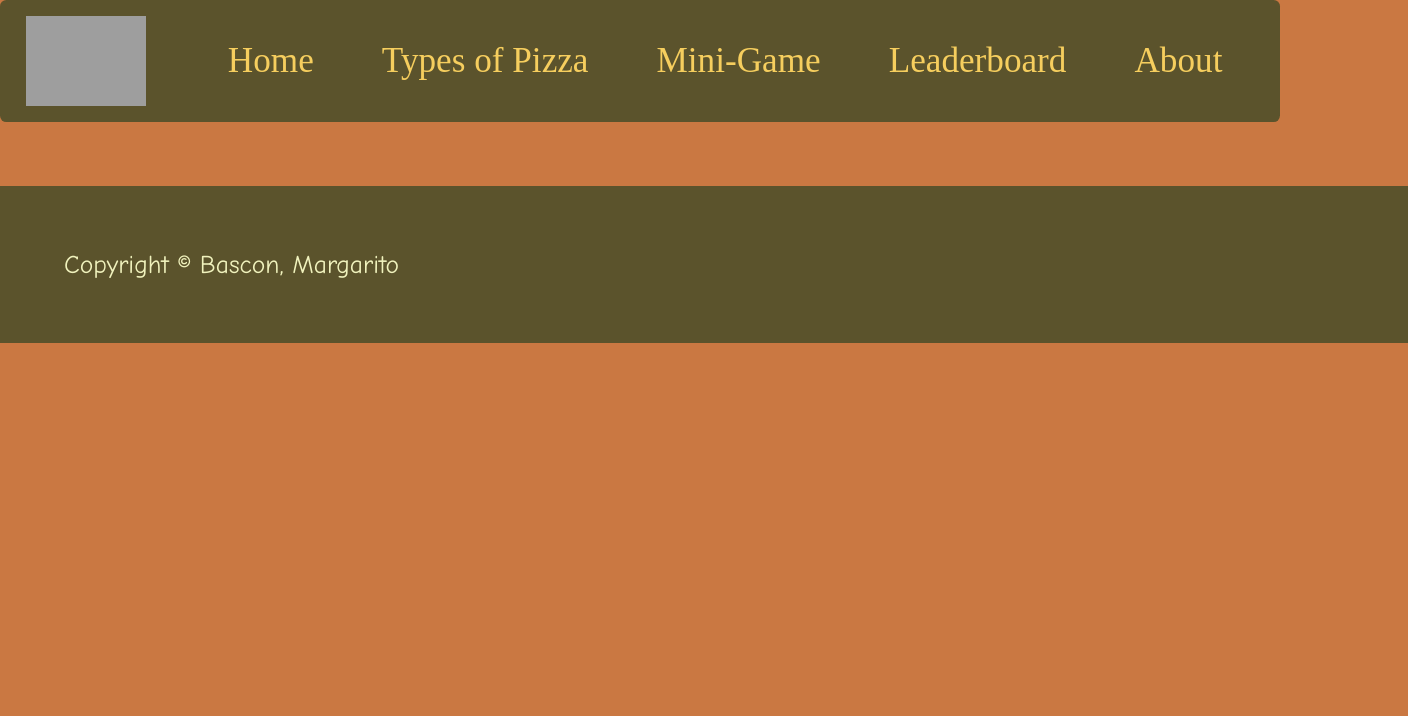
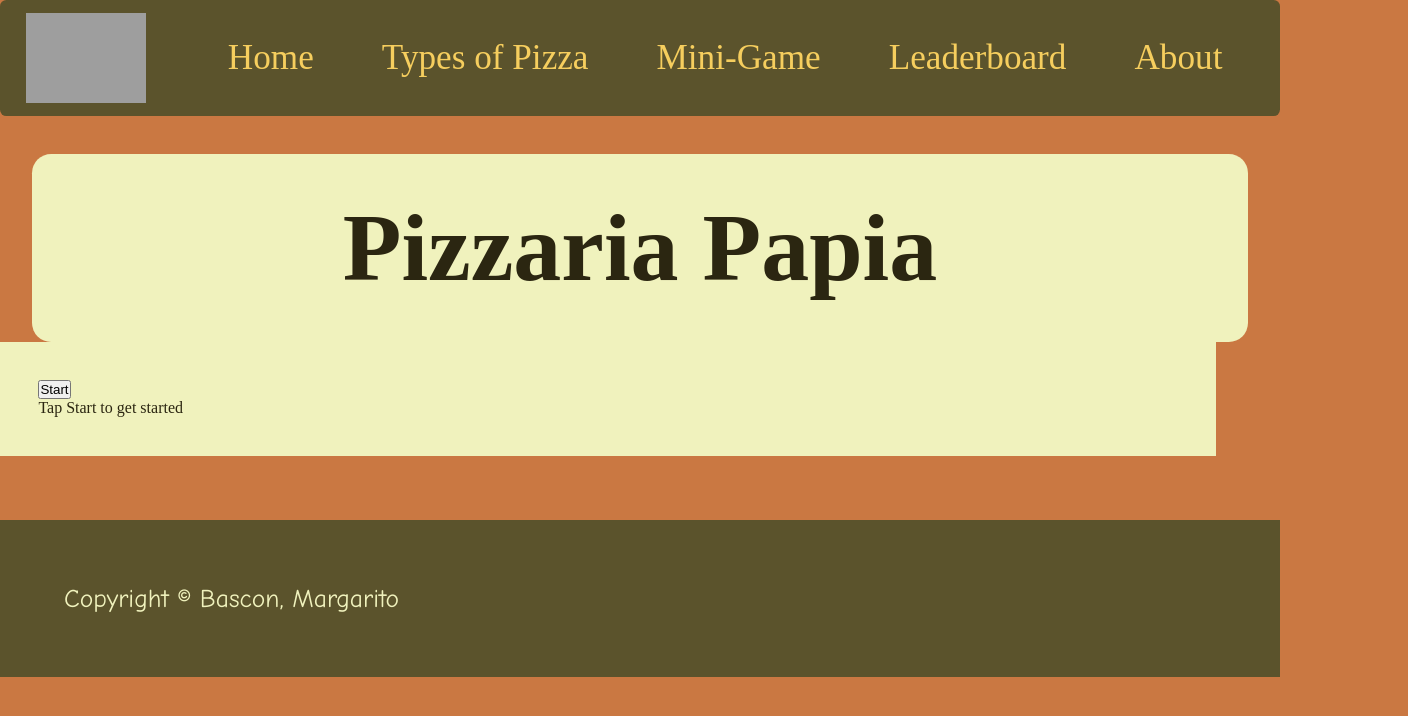
Before and after one commit to Steph0801/WDProjCesiumBasconMargarito, a plain HTML site: page public/game.html in a window 1280 px wide. Shown: the whole page, 1408 px wide, since content can reach past the window. Drawn offline with Linux system fonts and the light colour scheme; grey boxes are pictures that could not be loaded.

Commit message:
types+game

```diff
--- a/public/game.html
+++ b/public/game.html
@@ -6,6 +6,34 @@
     <title>𝕻𝖎𝖟𝖟𝖆 𝕻𝖆𝖕𝖎</title>
     <link rel="icon" type="image/png" href="https://github.com/user-attachments/assets/d82c4e73-fe77-422b-b21a-09247c452edb">
     <link rel="stylesheet" href="styleMain.css">
+    <style>
+        .info {
+        text-align:center;
+        padding-top: 3vw;
+        }
+        .info-box {
+        background-color: #f0f2bd;
+        width: 95%;
+        margin: auto;
+        padding: 3vw;
+        border-radius: 1.5vw;
+        display: inline-block;
+        align-content: center;
+        justify-content: center;
+        color:#2b2611;
+        font-size:5vw;
+        }
+        .game{
+        background-color: #f0f2bd;
+        width: 95%;
+        margin: auto;
+        padding: 3vw;
+        display: inline-block;
+        align-content: center;
+        justify-content: center;
+        color:#2b2611;
+        }
+    </style>
 </head>
 
 <body>
@@ -19,6 +47,26 @@
         <a href="about.html">About</a>
         </nav>
     </header>
+
+    <section class="info">
+        <div class="info-box">
+                <h1>Pizzaria Papia</h1>
+        </div>
+    </section>
+
+    <section class="game">
+        <div class="intro">
+            <button id="Start">Start</button>
+            <p class="inaccessible">Tap Start to get started</p>
+        </div>
+
+        <div class="game-grid" id="gameGrid">
+            <div class="pizza" id="Pizza"></div>
+            <div class="ingredients" id="ingredientsOption">
+                <div></div>
+            </div>
+        </div>
+    </section>
     <footer>
         <p>Copyright © Bascon, Margarito</p>
     </footer>
--- a/public/styleMain.css
+++ b/public/styleMain.css
@@ -1,7 +1,10 @@
         *{
             margin:0;
             padding:0;
-            border:0;
+            box-sizing:border-box;
+        }
+        html,body{
+        width:100%;
         }
         body {
             background-color: #ca7842;
@@ -14,7 +17,6 @@
             min-height:12vh;
             display:flex;
             align-items:center;
-            justify-content:space-between;
             font-family: Sitka;
         }
         header img {
```
Also changed, not shown: public/types.html (+9 -7 lines).
